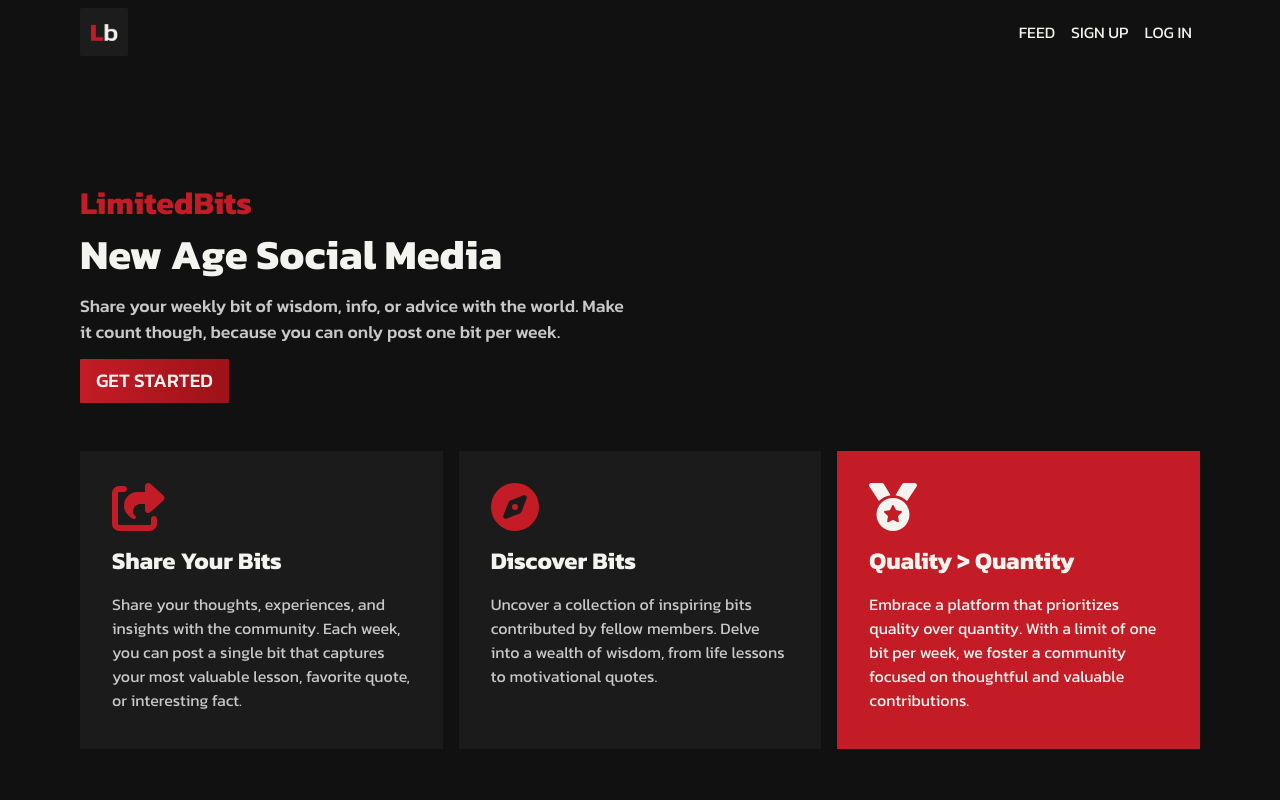
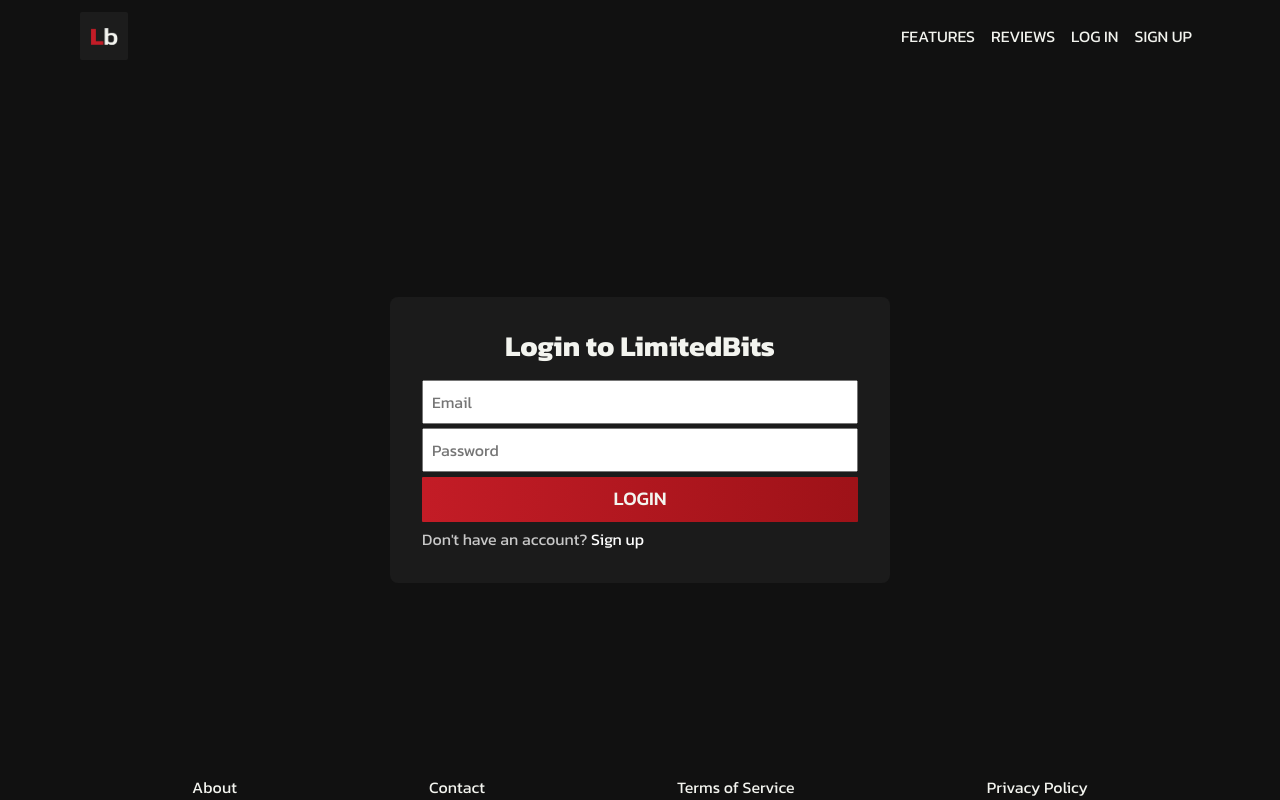
Before and after one commit to JacobBowlware/LimitedBits, a React (Create React App) app in the folder client/limited-bits/: page /login in a window 1280 px wide. Shown: the top 800 px of the page. Built offline with nearby package versions, Linux system fonts and the light colour scheme.

Commit message:
Implement Login & Signup page.

```diff
--- a/client/limited-bits/src/App.tsx
+++ b/client/limited-bits/src/App.tsx
@@ -11,9 +11,13 @@
 import './css/components/ValueCard.css';
 import './css/components/FeedCard.css';
 import './css/components/ReviewCard.css';
+import './css/SignUp.css';
+import './css/Login.css';
 
 // Pages
 import Home from './pages/Home';
+import Login from './pages/Login';
+import SignUp from './pages/SignUp';
 
 // Components
 import Header from './components/common/Header'
@@ -34,6 +38,8 @@
     createRoutesFromElements(
       <Route path="/" element={<Root />}>
         <Route index element={<Home />} />
+        <Route path="/sign-up" element={<SignUp />} />
+        <Route path="/login" element={<Login />} />
         <Route path="*" element={<Home />} />
       </Route>
     )
--- a/client/limited-bits/src/components/common/Header.tsx
+++ b/client/limited-bits/src/components/common/Header.tsx
@@ -1,15 +1,15 @@
+import LimitedBitsLogo from '../../assets/LimitedBitsLogo.png';
 import { useState } from "react";
-import LimitedBitsLogo from '../../assets/LimitedBitsLogo.png';
+import { Link } from "react-router-dom";
 
 // Font Awesome
-import { faBars, faShareFromSquare, faXmark } from "@fortawesome/free-solid-svg-icons";
+import { faBars, faXmark } from "@fortawesome/free-solid-svg-icons";
 import { FontAwesomeIcon } from "@fortawesome/react-fontawesome";
-import { Link } from "react-router-dom";
 
 const Header = () => {
     const [isNavCollapsed, setIsNavCollapsed] = useState(true);
     return (
-        <div className="section-container mt-0 pt-2 mb-0">
+        <div className="section-container mt-1 pt-2 mb-0">
             <nav className="navbar navbar-expand-lg">
                 <Link className="navbar-brand" to="/">
                     <img src={LimitedBitsLogo} alt="LimitedBits Logo" className="navbar-brand__img" />
@@ -23,9 +23,10 @@
                 </button>
                 <div className="collapse navbar-collapse" id="navbarNavAltMarkup">
                     <div className="navbar-nav">
-                        <a className="nav-item nav-link active" href="/#feed">Feed<span className="sr-only">(current)</span></a>
+                        <a className="nav-item nav-link active" href="/#features">Features<span className="sr-only">(current)</span></a>
+                        <a className="nav-item nav-link" href="/#reviews">Reviews</a>
+                        <Link className="nav-item nav-link" to="/login">Log In</Link>
                         <Link className="nav-item nav-link" to="/sign-up">Sign Up</Link>
-                        <Link className="nav-item nav-link" to="/log-in">Log In</Link>
                     </div>
                 </div>
             </nav>
--- a/client/limited-bits/src/css/App.css
+++ b/client/limited-bits/src/css/App.css
@@ -16,6 +16,16 @@
   justify-content: center;
   align-items: center;
   font-family: 'Kanit', sans-serif;
+  scroll-behavior: smooth;
+}
+
+html {
+  scroll-behavior: smooth;
+}
+
+#features,
+#reviews {
+  scroll-margin-top: 5rem;
 }
 
 /* Containers */
@@ -176,3 +186,49 @@
     font-size: 1.2rem;
   }
 }
+
+/* Forms */
+.form {
+  display: flex;
+  flex-direction: column;
+  justify-content: center;
+  align-items: center;
+}
+
+.form-header {
+  font-size: 1.8rem;
+  font-weight: 700;
+  margin-bottom: 1rem;
+  width: 100%;
+  text-align: center;
+}
+
+.form-input {
+  width: 100%;
+  margin-bottom: .3rem;
+  padding: .5rem;
+}
+
+.form-input:focus {
+  outline: none;
+  border: 1px solid var(--var-background-light);
+}
+
+.form-btn {
+  width: 100%;
+}
+
+.form-helper {
+  margin: 0.3rem 0 0 0;
+  color: var(--var-text);
+}
+
+.form-link {
+  color: #fff;
+  transition: all .3s;
+}
+
+.form-link:hover {
+  text-decoration: none;
+  color: var(--var-secondary);
+}
--- /dev/null
+++ b/client/limited-bits/src/css/Login.css
@@ -0,0 +1,11 @@
+.login-container {
+    min-height: 75vh;
+}
+
+.login-card {
+    width: 100%;
+    max-width: 500px;
+    padding: 2rem 2rem;
+    border-radius: 0.5rem;
+    background-color: var(--var-background-light);
+}
--- /dev/null
+++ b/client/limited-bits/src/css/SignUp.css
@@ -0,0 +1,3 @@
+.sign-up-container {
+    min-height: 75vh;
+}
--- a/client/limited-bits/src/css/components/Header.css
+++ b/client/limited-bits/src/css/components/Header.css
@@ -13,6 +13,7 @@
 .navbar-brand {
     color: var(--var-primary);
     text-transform: uppercase;
+    transition: all .3s;
 }
 
 .navbar-brand {
--- a/client/limited-bits/src/css/components/ReviewCard.css
+++ b/client/limited-bits/src/css/components/ReviewCard.css
@@ -1,7 +1,7 @@
 .home-review-card {
     display: flex;
     flex-direction: column;
-    justify-content: center;
+    justify-content: flex-start;
     align-items: center;
     background: var(--var-background-light);
     padding: 1rem;
--- a/client/limited-bits/src/pages/Home.tsx
+++ b/client/limited-bits/src/pages/Home.tsx
@@ -3,6 +3,7 @@
 import ValueCard from "../components/common/ValueCard";
 import FeedCard from "../components/common/FeedCard";
 import ReviewCard from "../components/common/ReviewCard";
+import { Link } from "react-router-dom";
 
 const Home = () => {
     return (
@@ -20,12 +21,12 @@
                             Share your weekly bit of wisdom, info, or advice with the world. Make
                             it count though, because you can only post one bit per week.
                         </p>
-                        <button className="btn mt-2 home-hero__btn">
+                        <Link to="/sign-up" className="btn mt-2 home-hero__btn">
                             Get Started
-                        </button>
+                        </Link>
                     </div>
                 </div>
-                <div className="section-container__item-grid section-container__item-grid-3col mt-5">
+                <div className="section-container__item-grid section-container__item-grid-3col mt-5" id="features">
                     <ValueCard icon={faShareSquare} header="Share Your Bits" body="Share your
                     thoughts, experiences, and insights with the community. Each week,
                     you can post a single bit that captures your most valuable lesson,
@@ -58,14 +59,14 @@
                             matter where you are in your journey, you can always benefit from the
                             wisdom of others.
                         </p>
-                        <button className="btn mt-2 w-100">
+                        <Link to="/sign-up" className="btn mt-2 w-100">
                             Get Started
-                        </button>
+                        </Link>
                     </div>
                 </div>
             </div>
             {/* TODO: Implement a large image of user home-page/profile/etc. Maybe a collage pic?*/}
-            <div className="section-container home-review">
+            <div className="section-container home-review" id="reviews">
                 <div className="section-container__item mb-3">
                     <h2 className="section-container__header">
                         USER REVIEWS
@@ -83,6 +84,11 @@
                     <ReviewCard name="Jane S." review="&quot;Lorem ipsum dolor sit amet consectetur adipisicing elit.
                     Optio tenetur dicta aspernatur neque officia libero.&quot;" rating={5} />
                 </div>
+                <div className="section-container__item">
+                    <Link to="/sign-up" className="btn mt-3 w-100">
+                        Get Started
+                    </Link>
+                </div>
             </div>
         </>
     );
--- /dev/null
+++ b/client/limited-bits/src/pages/Login.tsx
@@ -0,0 +1,37 @@
+import { useState } from "react";
+import { Link } from "react-router-dom";
+
+const Login = () => {
+    const [email, setEmail] = useState<String>("");
+    const [password, setPassword] = useState<String>("");
+
+    const handleSubmit = (e: React.FormEvent<HTMLFormElement>) => {
+        e.preventDefault();
+
+        console.log("Login form submitted");
+    }
+
+    return (
+        <>
+            <div className="section-container login-container">
+                <div className="login-card">
+                    <h1 className="login-card__header form-header">
+                        Login to  LimitedBits
+                    </h1>
+                    <form className="form login-card__form" onSubmit={(e) => handleSubmit(e)}>
+                        <input type="email" id="email" className="form-input"
+                            placeholder="Email" onChange={(e) => setEmail(e.target.value)} />
+                        <input type="password" id="password" className="form-input"
+                            placeholder="Password" onChange={(e) => setPassword(e.target.value)} />
+                        <button type="submit" className="btn form-btn">Login</button>
+                    </form>
+                    <p className="form-helper">
+                        Don't have an account? <Link className="form-link" to="/sign-up">Sign up</Link>
+                    </p>
+                </div>
+            </div>
+        </>
+    );
+}
+
+export default Login;
--- /dev/null
+++ b/client/limited-bits/src/pages/SignUp.tsx
@@ -0,0 +1,40 @@
+import { useState } from "react";
+import { Link } from "react-router-dom";
+
+const SignUp = () => {
+    const [email, setEmail] = useState<String>("");
+    const [password, setPassword] = useState<String>("");
+    const [repeatPassword, setRepeatPassword] = useState<String>("");
+
+    const handleSubmit = (e: React.FormEvent<HTMLFormElement>) => {
+        e.preventDefault();
+
+        console.log("Sign up form submitted");
+    }
+
+    return (
+        <>
+            <div className="section-container login-container">
+                <div className="login-card">
+                    <h1 className="login-card__header form-header">
+                        Sign Up for LimitedBits
+                    </h1>
+                    <form className="form login-card__form" onSubmit={(e) => handleSubmit(e)}>
+                        <input type="email" id="email" className="form-input"
+                            placeholder="Email" onChange={(e) => setEmail(e.target.value)} />
+                        <input type="password" id="password" className="form-input"
+                            placeholder="Password" onChange={(e) => setPassword(e.target.value)} />
+                        <input type="password" id="repeatPassword" className="form-input"
+                            placeholder="Repeat Password" onChange={(e) => setRepeatPassword(e.target.value)} />
+                        <button type="submit" className="btn form-btn">Sign Up</button>
+                    </form>
+                    <p className="form-helper">
+                        Already have an account? <Link className="form-link" to="/login">Login</Link>
+                    </p>
+                </div>
+            </div>
+        </>
+    );
+}
+
+export default SignUp;
```
